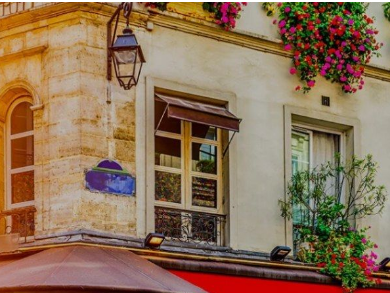
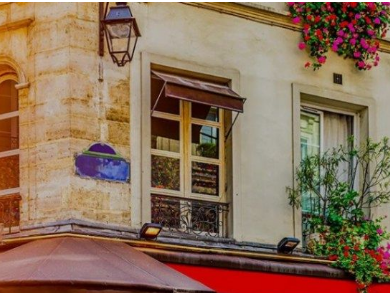
Before and after one commit to carobienaime/PF-Bienaime, a website: page index.html in a window 390 px wide. Shown: the part 123-416 px from the top of the page. Drawn offline with nearby package versions, Linux system fonts and the light colour scheme; a web font is replaced by a local one.

Commit message:
modificaciones realizadas a la version mobile del home

```diff
--- a/scss/html-main/_home.scss
+++ b/scss/html-main/_home.scss
@@ -9,10 +9,11 @@ main{
         height: 80vh;
         @include flex2;
         gap: 0.5rem;
-        background-image: url("../../images/home2.jpeg");
+        background-image: url("../../images/home1.jpeg");
         background-size: cover;
         background-repeat: no-repeat;
         background-position: center;
+
 
         .h1-home{
             text-align: center;
```
Also changed, not shown: css/styles.css.
